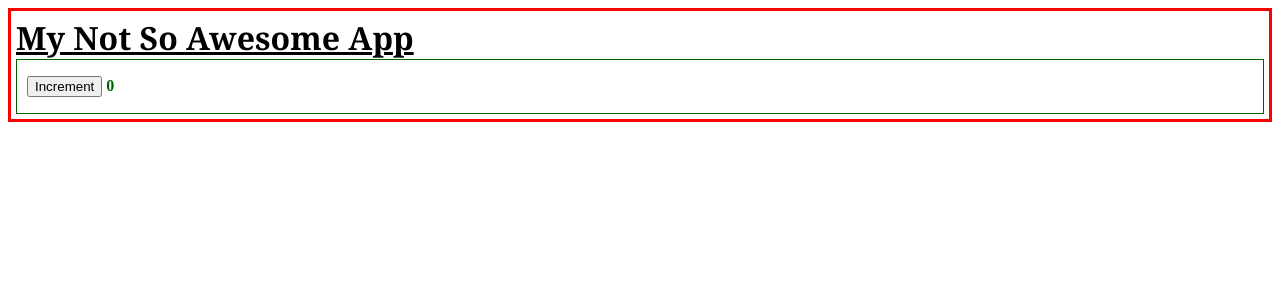
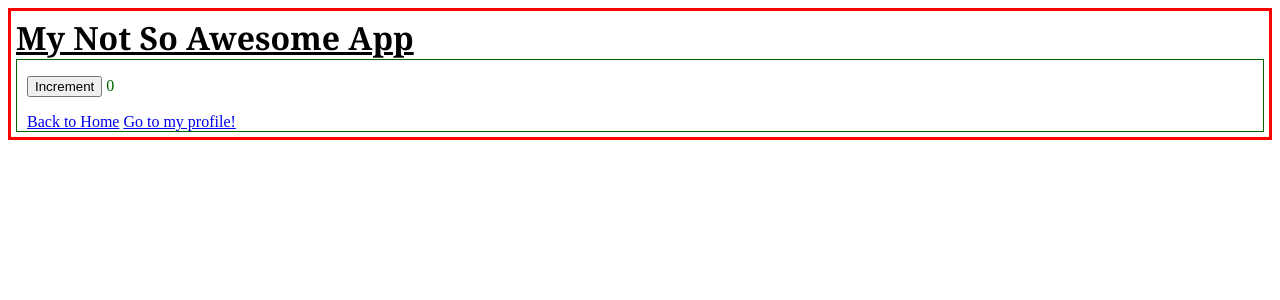
Before and after one commit to cristophergaziano/React_Ex, a React (Create React App) app in the folder my-app/: page /counter in a window 1280 px wide. Shown: the top 300 px of the page. Built offline with nearby package versions, Linux system fonts and the light colour scheme.

Commit message:
exercise reactrouter-04 done

```diff
--- a/my-app/src/App.js
+++ b/my-app/src/App.js
@@ -2,9 +2,8 @@ import { React } from "react";
 import { Welcome } from "./Welcome";
 import { Container } from "./Container";
 import { Counter } from "./Counter";
-import { Routes, Route } from "react-router-dom";
+import { Routes, Route, Link } from "react-router-dom";
 import ShowGithubUser from "./ShowGithubUser";
-import { GithubUser } from "./GithubUser";
 
 export function App() {
   return (
@@ -12,8 +11,10 @@ export function App() {
       <Container title="My Not So Awesome App">
         <Routes>
           <Route path="/" element={<Welcome name="Bernard" />} />
+
           <Route path="counter" element={<Counter />} />
           <Route path="users/:username" element={<ShowGithubUser />} />
+
         </Routes>
       </Container>
     </div>
--- a/my-app/src/Counter.js
+++ b/my-app/src/Counter.js
@@ -1,5 +1,6 @@
 import React from "react";
 import { CounterDisplay } from "./CounterDisplay";
+import {Link} from "react-router-dom"
 
 export class Counter extends React.Component {
   state = {
@@ -11,13 +12,14 @@ export class Counter extends React.Component {
       <div
         style={{
           backgroundColor: "white",
-          fontWeight: 700,
           color: "darkgreen",
           border: "1px solid darkgreen",
           paddingLeft: "10px",
         }}
       >
         <CounterDisplay count={this.state.count <= 10 && this.state.count} />
+        <Link to="/">Back to Home</Link>{" "}
+        <Link to="/users/:username">Go to my profile!</Link>
       </div>
     );
   }
--- a/my-app/src/ShowGithubUser.js
+++ b/my-app/src/ShowGithubUser.js
@@ -1,5 +1,6 @@
 import {GithubUser} from "./GithubUser"
 import {useParams} from "react-router-dom"
+import {Link} from "react-router-dom"
 
 const ShowGithubUser = () => {
     const {username} = useParams()
@@ -8,6 +9,8 @@ const ShowGithubUser = () => {
     return ( <div>
 
         <GithubUser username="cristophergaziano" />
+        <Link to="/">Back to Home</Link>{" "}
+        <Link to="/counter">Check the counter!</Link>{" "}
         </div> );
 }
 
--- a/my-app/src/Welcome.js
+++ b/my-app/src/Welcome.js
@@ -39,10 +39,17 @@ export function Welcome(props) {
               );
             }}
           </LanguageContext.Consumer>
-          <Link to="/users/:username">Go to my profile!</Link>
+
         </div>
+
+
       )}
+
+<Link to="/counter">Check the counter!</Link>{" "}
+<Link to="/users/:username">Go to my profile!</Link>
     </div>
+
+
   );
 }
 
```
